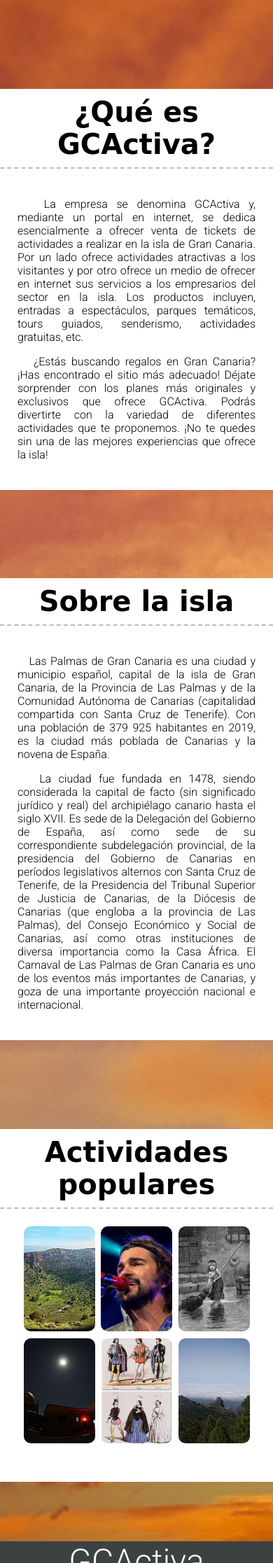
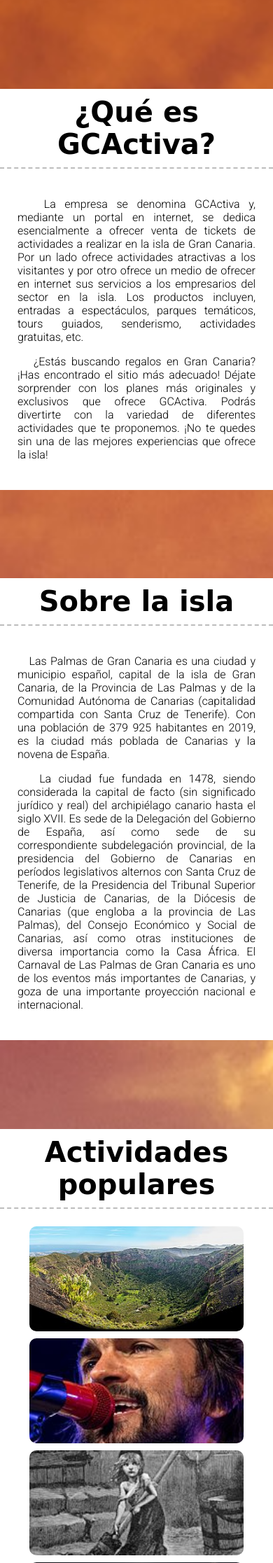
Before and after one commit to AlexanderAlvarezMarques/ULPGC-P4, a PHP site: page / in a window 390 px wide. Shown: the part 64-2297 px from the top of the page at 70% size. Run offline with PHP 8.4, Linux system fonts and the light colour scheme; some web fonts are replaced.

Commit message:
Update galery-index.css
Added 2 @media in order to make the image-galery on the Home page responsive

```diff
--- a/assets/css/galery-index.css
+++ b/assets/css/galery-index.css
@@ -48,3 +48,15 @@
 .image-galery:hover .hover-galery{
 	transform: scale(1);
 }
+
+@media screen and (max-width: 767px) {
+  .image-galery {
+    width: 44%;
+  }
+}
+
+@media screen and (max-width: 576px) {
+  .image-galery {
+    width: 90%;
+  }
+}
```
